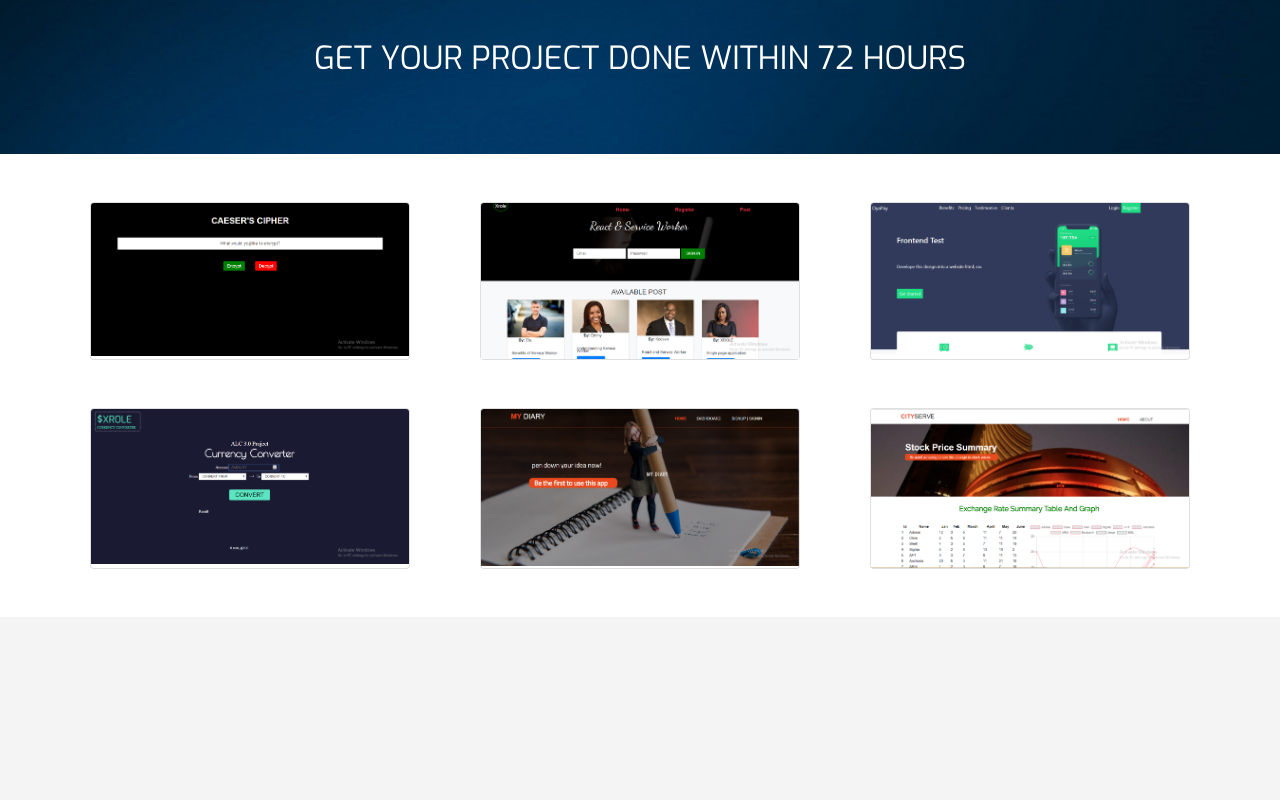
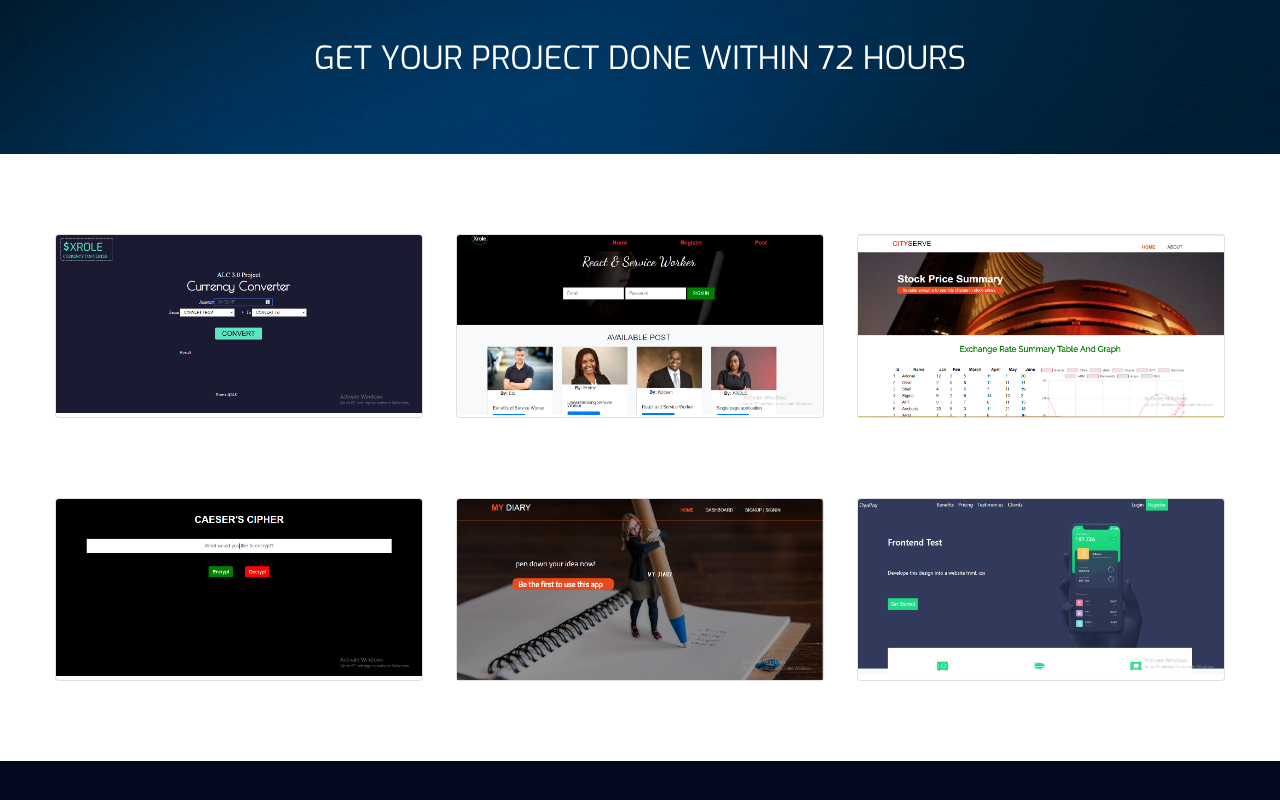
Before and after one commit to XROLE/portfolio-ui, a React (Create React App) app: page / in a window 1280 px wide. Shown: the part 1068-1868 px from the top of the page. Before the commit the page ends 1685 px from the top, so only its background shows below. Built offline with nearby package versions, Linux system fonts and the light colour scheme.

Commit message:
created hireme file

```diff
--- a/src/App.css
+++ b/src/App.css
@@ -55,12 +55,23 @@ nav a:active{
   text-align: center;
   color: white;
 }
+.projectContainerFluid{
+  padding-bottom: 5rem !important;
+}
 .projectRow{
-  justify-content: space-around;
+  justify-content: space-between;
 }
 .projectCard{
-  margin-top: 3rem;
-  width:20rem;
+  margin-top: 5rem;
+  width:23rem;
+}
+  .hireme{
+    background:#04091f;
+    background-attachment: fixed;
+    background-position: center;
+    background-size: top;
+    background-repeat: no-repeat;
+    height: 400px;
   }
 @media (min-width: 576px) {
   .meetXrole{
--- /dev/null
+++ b/src/Hireme.js
@@ -0,0 +1,12 @@
+import React, { Component } from 'react';
+import './App.css';
+
+class Hireme extends Component{
+    render(){
+        return(
+            <div className = "container-fluid hireme">
+            </div>
+        )
+    }
+}
+export default Hireme;
--- a/src/Projects.js
+++ b/src/Projects.js
@@ -4,28 +4,28 @@ import './App.css';
 class Projects extends Component{
     render(){
         return(
-            <div className = "container-fluid bg-white pb-5 ">
+            <div className = "container-fluid bg-white projectContainerFluid">
                 <div className ="container">
+                    <div className = "row projectRow">
+                        <div class="card projectCard">
+                            <img class="card-img-top" src='./images/currencyConverter.png' alt="Card image cap" />
+                        </div>
+                        <div class="card projectCard">
+                            <img class="card-img-top" src='./images/serviceWorker.png' alt="Card image cap" />
+                        </div>
+                        <div class="card projectCard">
+                            <img class="card-img-top" src='./images/exchangeRate.png' alt="Card image cap" />
+                        </div>
+                    </div>
                     <div className = "row projectRow">
                         <div class="card projectCard">
                             <img class="card-img-top" src='./images/ceasarCipher.png' alt="Card image cap" />
                         </div>
                         <div class="card projectCard">
-                            <img class="card-img-top" src='./images/serviceWorker.png' alt="Card image cap" />
+                            <img class="card-img-top" src='./images/myDiary.png' alt="Card image cap" />
                         </div>
                         <div class="card projectCard">
                             <img class="card-img-top" src='./images/payFriend.png' alt="Card image cap" />
-                        </div>
-                    </div>
-                    <div className = "row projectRow">
-                        <div class="card projectCard">
-                            <img class="card-img-top" src='./images/currencyConverter.png' alt="Card image cap" />
-                        </div>
-                        <div class="card projectCard">
-                            <img class="card-img-top" src='./images/myDiary.png' alt="Card image cap" />
-                        </div>
-                        <div class="card projectCard">
-                            <img class="card-img-top" src='./images/exchangeRate.png' alt="Card image cap" />
                         </div>
                     </div>
                 </div>
--- a/src/index.js
+++ b/src/index.js
@@ -6,6 +6,7 @@ import LandingPage from './LandingPage';
 import Services from './Services';
 import Parallax from './Parallax';
 import Projects from './Projects';
+import Hireme from './Hireme';
 import registerServiceWorker from './registerServiceWorker';
 
 ReactDOM.render(
@@ -15,6 +16,7 @@ ReactDOM.render(
         <Services />
         <Parallax />
         <Projects />
+        <Hireme/>
     </div>
     , document.getElementById('root'));
 registerServiceWorker();
```
Also changed, not shown: src/src-images/hireme.png (added), 1 other file (tests, documents, lock files or other folders).
